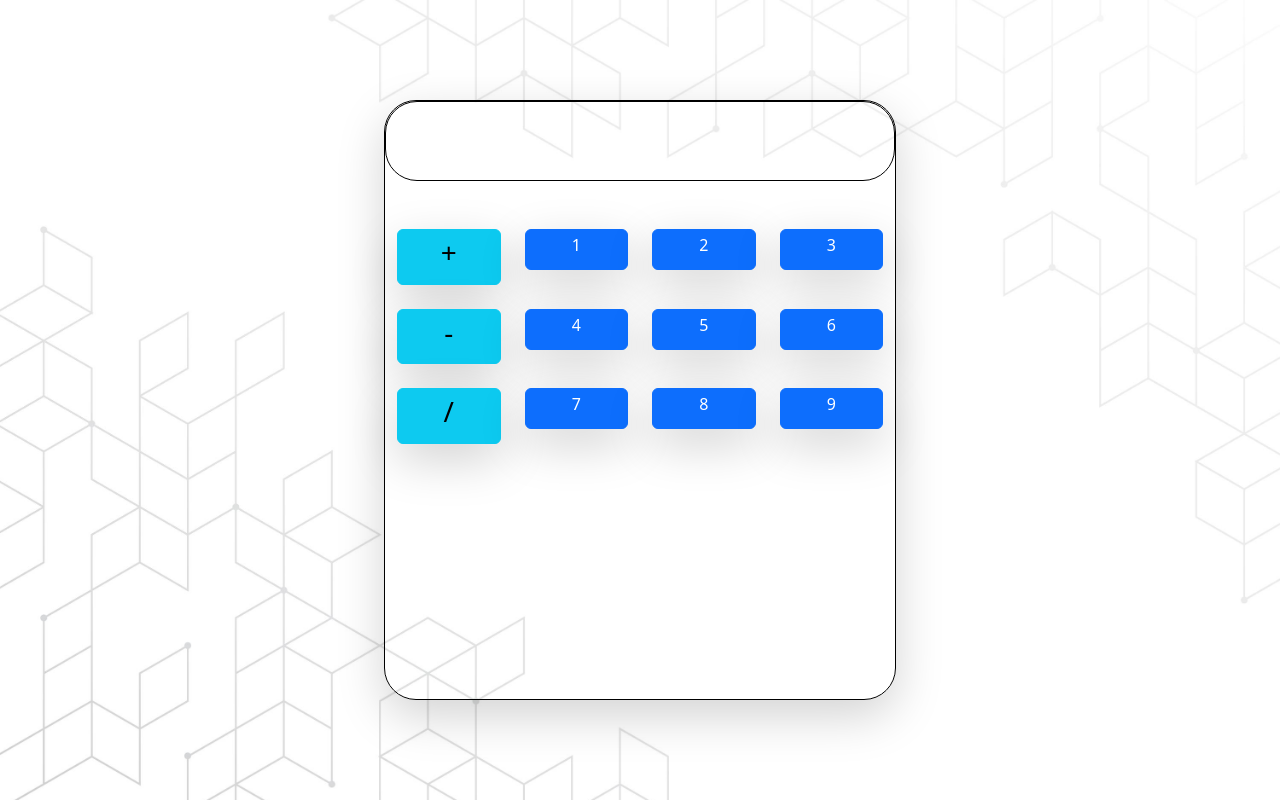
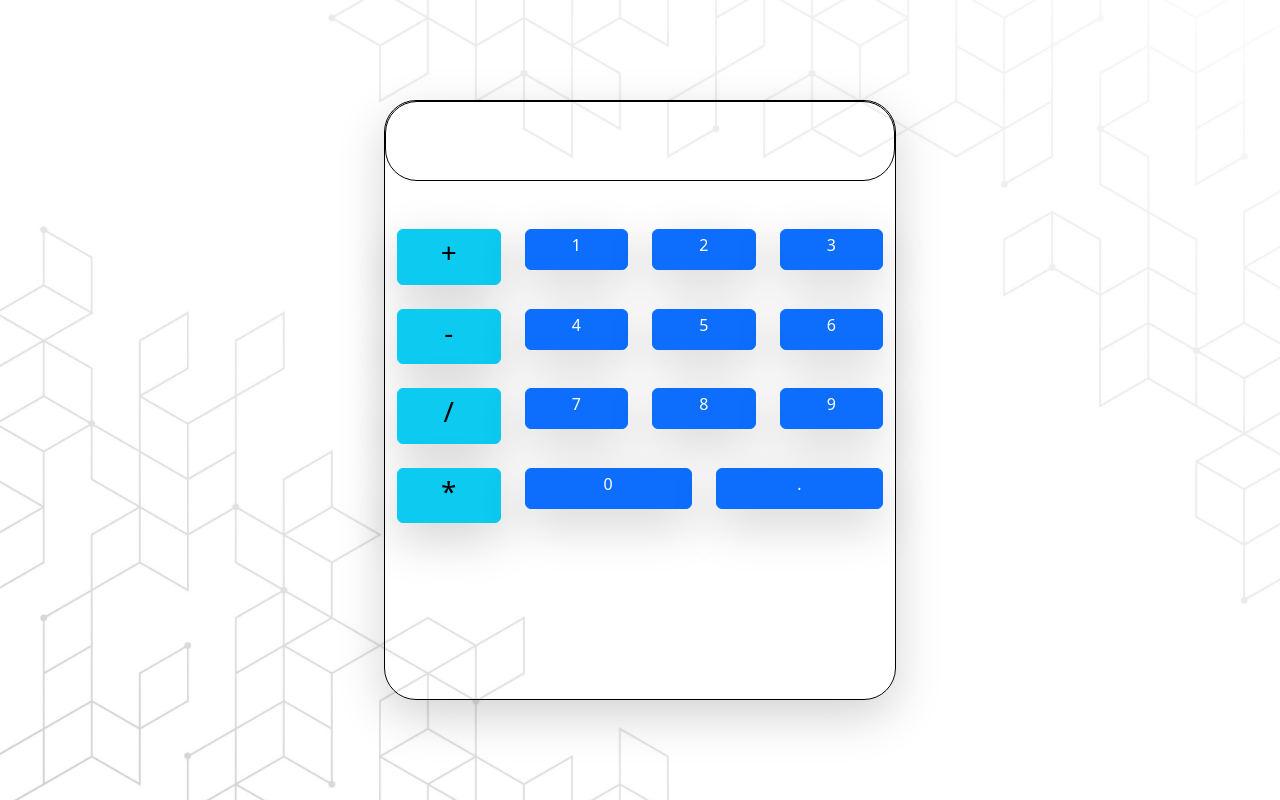
Before and after one commit to savindaJ/JS-Calculator, a website: page index.html in a window 1280 px wide. Drawn offline with Linux system fonts and the light colour scheme; files whose address does not match are found by name.

Commit message:
add row buttons

```diff
--- a/index.html
+++ b/index.html
@@ -73,7 +73,17 @@
             </div>
 
             <div class="row align-items-start mt-4">
+                <div class="col-3">
+                    <button id="muliple" class="btn btn-info w-100 shadow-lg"><h3>*</h3></button>
+                </div>
 
+                <div class="col">
+                    <button class="btn btn-primary w-100 shadow-lg num"><h6>0</h6></button>
+                </div>
+
+                <div class="col">
+                    <button class="btn btn-primary w-100 shadow-lg num"><h6>.</h6></button>
+                </div>
             </div>
 
         </section>
```
